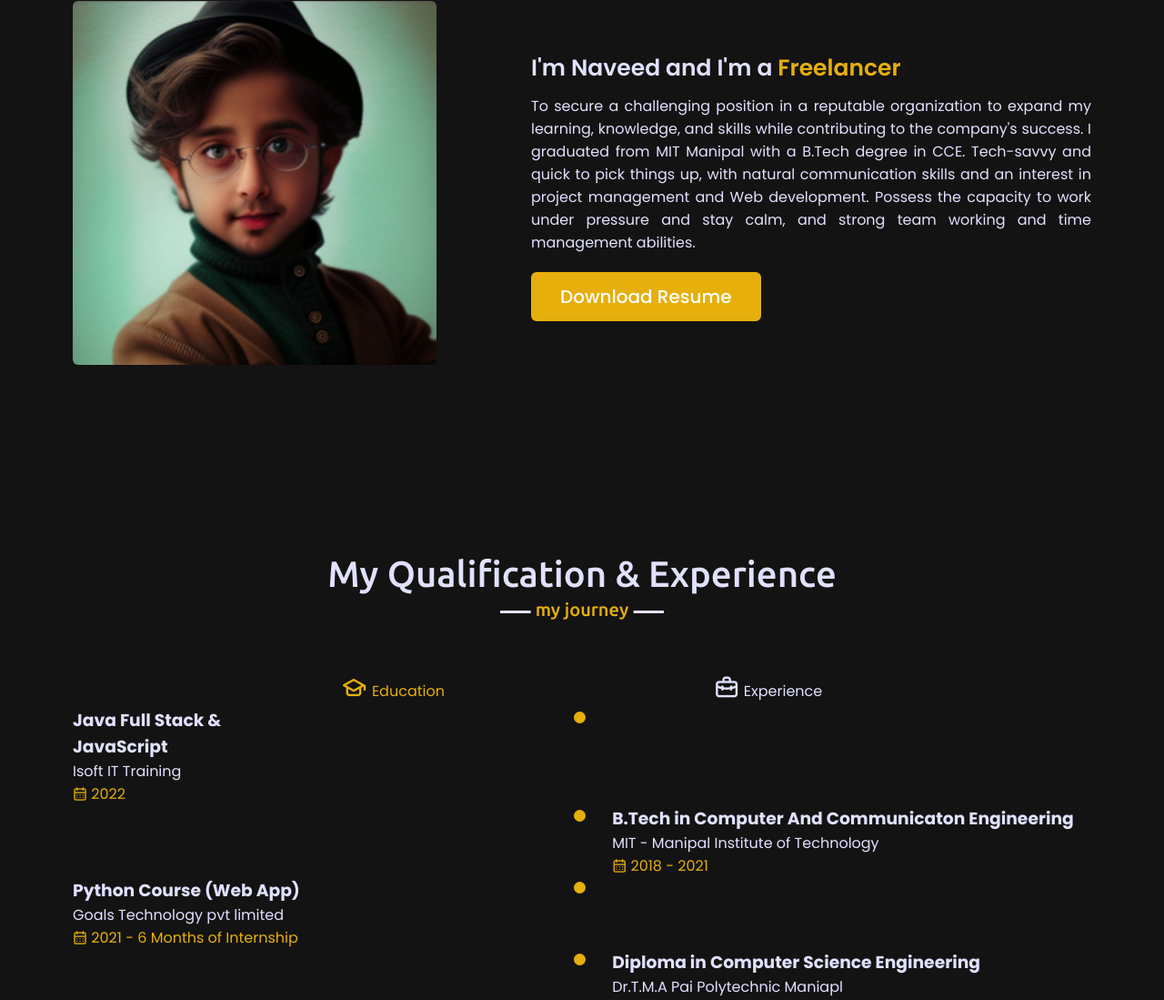
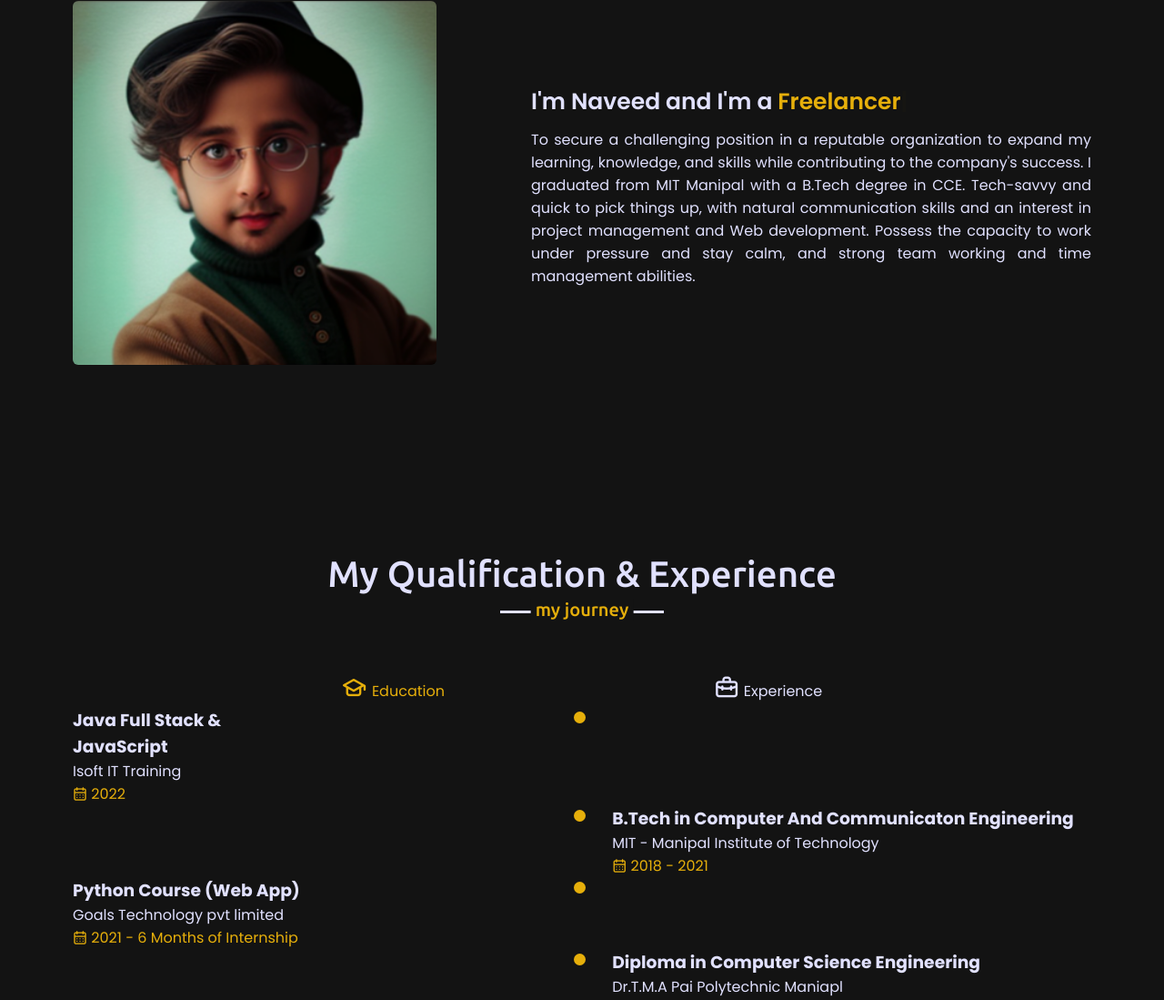
Before and after one commit to NaveedSheik/My_Portfolio_website, a plain HTML site: page index.html in a window 1280 px wide. Shown: the part 1025-2124 px from the top of the page at 91% size. Drawn offline with nearby package versions, Linux system fonts and the light colour scheme.

Commit message:
Update index.html

```diff
--- a/index.html
+++ b/index.html
@@ -82,9 +82,9 @@
               and stay calm, and strong team working and time management
               abilities.
             </p>
-            <a download="" href="images/SMNaveed_Resume.pdf" class="button">
+<!--             <a download="" href="images/SMNaveed_Resume.pdf" class="button">
               Download Resume
-            </a>
+            </a> -->
           </div>
         </div>
       </div>
```
